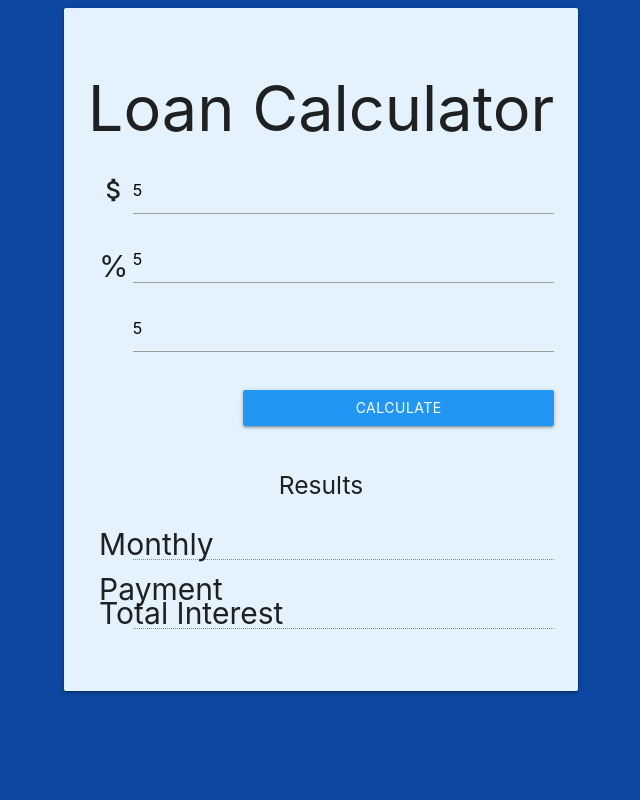
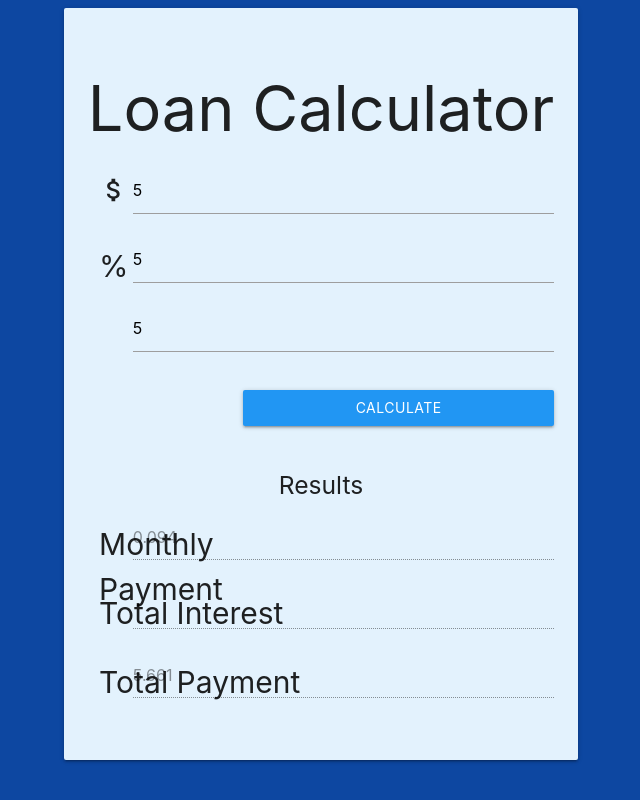
Before and after one commit to david-asem/loanCalculator, a plain HTML site: page index.html in a window 1280 px wide. Both pictures are taken after typing "5", "5", "5" into the empty fields and a click on the button "CALCULATE". Shown: the whole page, without its empty margins (319-959 px from the left). Drawn offline with Linux system fonts and the light colour scheme.

Commit message:
add funtions to calculate monthyl payment

```diff
--- a/index.html
+++ b/index.html
@@ -55,6 +55,11 @@
                 <span class="prefix col s6 " >Total Interest</span>
                 <input type="number" id="total-interest" disabled>
        </div>
+
+       <div class="input-field">
+                <span class="prefix col s6 " >Total Payment</span>
+                <input type="number" id="total-payment" disabled>
+       </div>
               </div>
           </div>
         </div>
--- a/js/app.js
+++ b/js/app.js
@@ -5,5 +5,27 @@ document.getElementById('loan-form').addEventListener('submit', calculateResults
 function calculateResults(e) {
   console.log('calculating....');
 
+  //UI Variables
+  const amount = document.getElementById('amount');
+  const interest = document.getElementById('interest');
+  const lTerm = document.getElementById('loan-term');
+  const monthly_payment = document.getElementById('monthly-payment');
+  const total_interest = document.getElementById('total-interest');
+  const total_payment = document.getElementById('total-payment');
+
+
+  const principal = parseFloat(amount.value);
+  const calculatedInterest = parseFloat(interest.value) / 100 / 12;
+  calculatedPayments = parseFloat(lTerm.value) * 12;
+
+
+  //compute monthly payment
+  const x = Math.pow(1 + calculatedInterest, calculatedPayments);
+  const monthly = (principal * x * calculatedInterest) / (x - 1);
+
+  if (isFinite(monthly)) {
+    monthly_payment.value = monthly.toFixed(3);
+    total_payment.value = (monthly * calculatedPayments).toFixed(3);
+  }
   e.preventDefault();
 }
```
